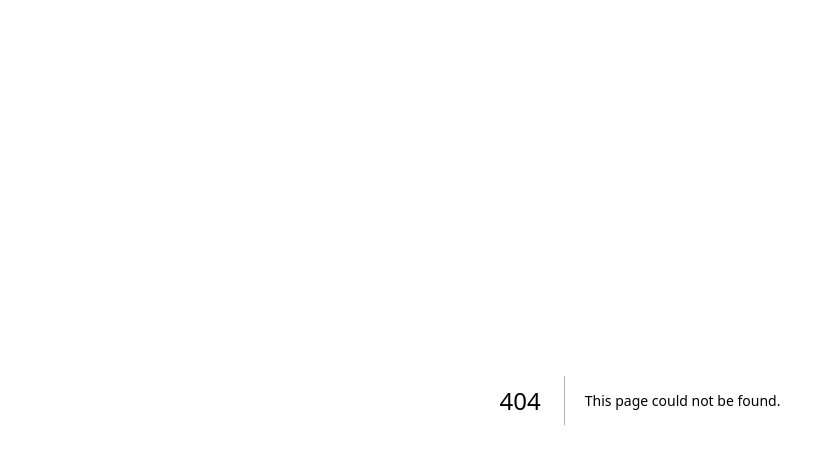
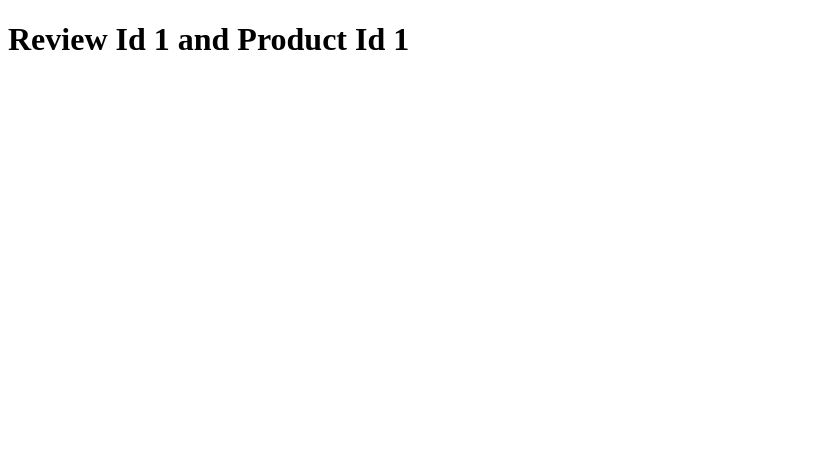
Before and after one commit to usmanshabbir756/next-js-practice, a Next.js app: page /products/1/review/1 in a window 1280 px wide. Before the commit this address had no page. Shown: the top 464 px of the page, without its empty margins (0-835 px from the left). Built offline with nearby package versions, Linux system fonts and the light colour scheme.

Commit message:
nested dynamic routing

```diff
--- /dev/null
+++ b/src/app/products/[productId]/review/[reviewId]/page.tsx
@@ -0,0 +1,9 @@
+export default function ReviewOfId({params}:
+    {
+        params:{
+            productId:string,
+            reviewId:string
+        }
+    }){
+    return <h1>Review Id {params.reviewId}  and Product Id {params.productId}  </h1>
+}
```
